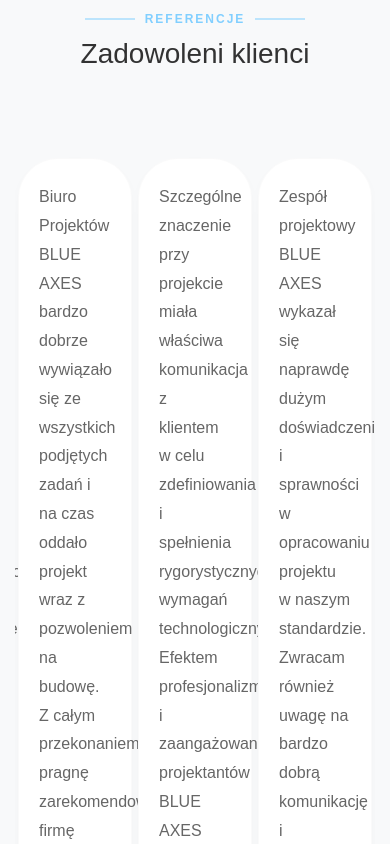
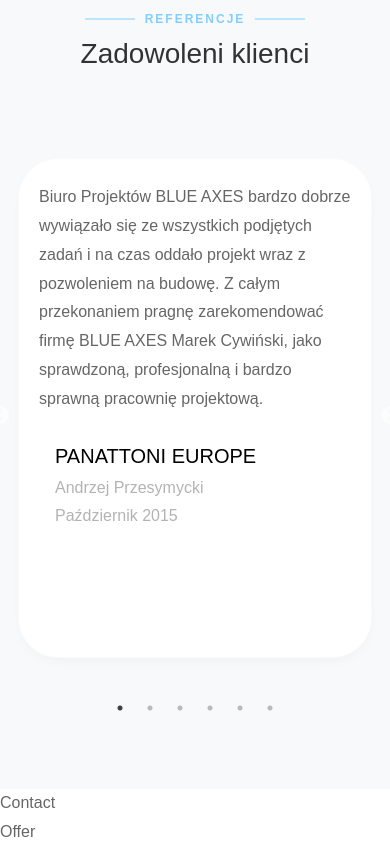
Before and after one commit to Shuffzord/react-basic, a React (Create React App) app: page / in a window 390 px wide. Shown: the part 860-1704 px from the top of the page. Built offline with nearby package versions, Linux system fonts and the light colour scheme; the HTML template or start-up script is replaced by a standard one.

Commit message:
feature(): Responsive Sliders

```diff
--- a/src/Components/Clients.js
+++ b/src/Components/Clients.js
@@ -15,14 +15,30 @@
     slidesToScroll: 2,
     responsive: [
       {
-        breakpoint: 10,
+        breakpoint: 1024,
         settings: {
           slidesToShow: 3,
           slidesToScroll: 3,
           infinite: true,
           dots: true
         }
-      },]
+      },
+      {
+        breakpoint: 600,
+        settings: {
+          slidesToShow: 2,
+          slidesToScroll: 2,
+          initialSlide: 2
+        }
+      },
+      {
+        breakpoint: 480,
+        settings: {
+          slidesToShow: 1,
+          slidesToScroll: 1
+        }
+      }
+    ]
   };
   return (
     <section id="Clients" className="ftco-section testimony-section bg-light">
--- a/src/Components/Team.js
+++ b/src/Components/Team.js
@@ -47,14 +47,30 @@
     slidesToScroll: 2,
     responsive: [
       {
-        breakpoint: 10,
+        breakpoint: 1024,
         settings: {
           slidesToShow: 3,
           slidesToScroll: 3,
           infinite: true,
           dots: true
         }
-      },]
+      },
+      {
+        breakpoint: 600,
+        settings: {
+          slidesToShow: 2,
+          slidesToScroll: 2,
+          initialSlide: 2
+        }
+      },
+      {
+        breakpoint: 480,
+        settings: {
+          slidesToShow: 1,
+          slidesToScroll: 1
+        }
+      }
+    ]
   };
   return (
     <section id="Team" className="testimony-section bg-light">
```
